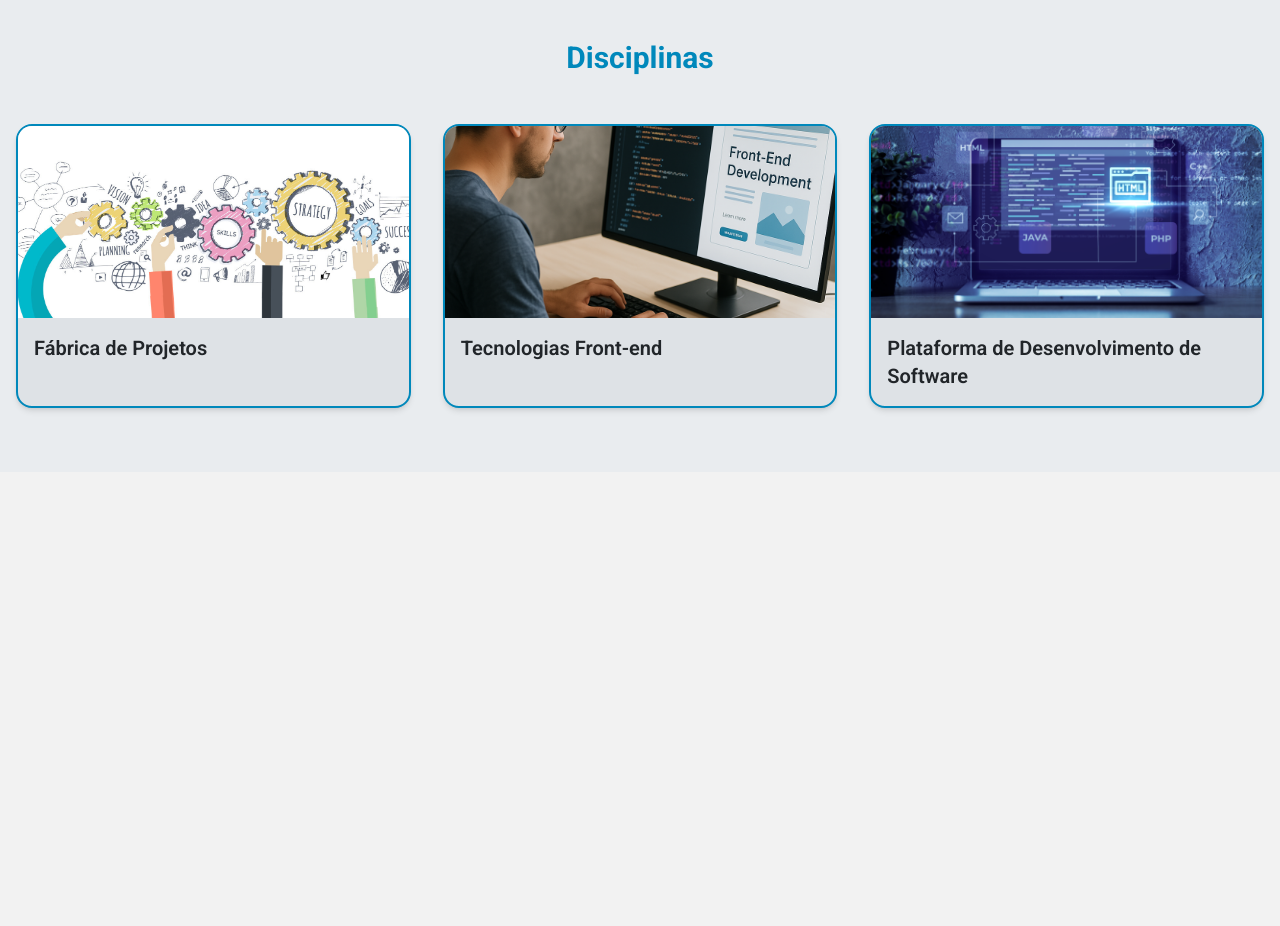
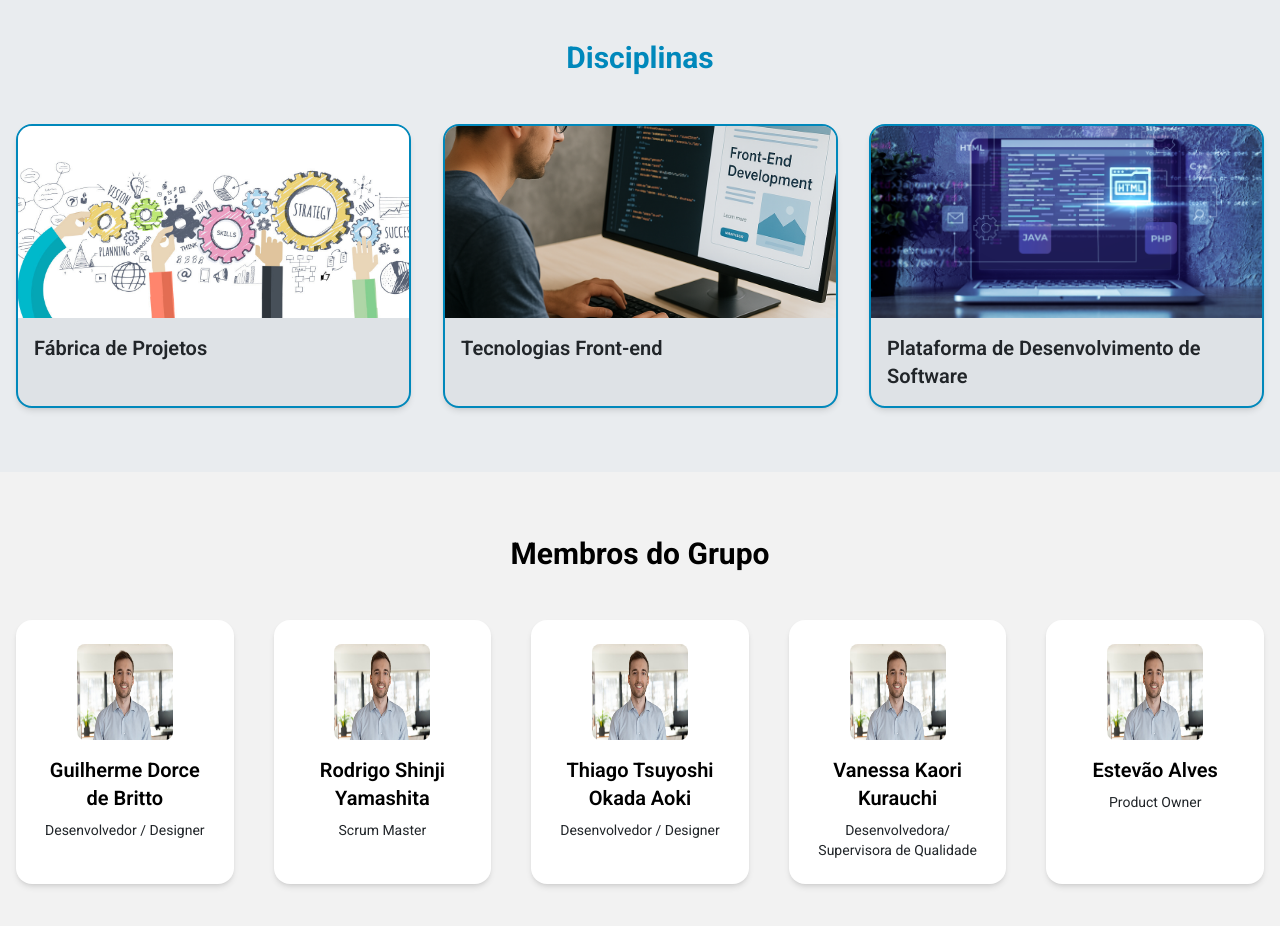
Before and after one commit to VitrineSimples/frontend, a Next.js app: page / in a window 1280 px wide. Shown: the part 1780-2706 px from the top of the page. Before the commit the page ends 2252 px from the top, so only its background shows below. Built offline with nearby package versions, Linux system fonts and the light colour scheme.

Commit message:
refactor: some sections styles and theme dark

```diff
--- a/app/components/LPSections/Disciplinas.tsx
+++ b/app/components/LPSections/Disciplinas.tsx
@@ -53,13 +53,15 @@ export default function Disciplinas() {
 
   return (
     <>
-      <section className="py-16 bg-gray-200">
+      <section className="py-16 bg-gray-200" id="disciplina">
         <div className="container mx-auto px-4">
           <h2 className="text-3xl font-bold text-center mb-12 text-brand-200">
             Disciplinas
           </h2>
           <div className="grid grid-cols-1 md:grid-cols-3 gap-8">
             <div
+              data-aos="flip-left"
+              data-aos-delay="100"
               onClick={() => handleModal(0)}
               className="bg-gray-300 shadow-md rounded-2xl overflow-hidden cursor-pointer border-2 border-brand-200 hover:border-brand-100 transform-border duration-300"
             >
@@ -75,6 +77,8 @@ export default function Disciplinas() {
               </div>
             </div>
             <div
+              data-aos="flip-left"
+              data-aos-delay="200"
               onClick={() => handleModal(1)}
               className="bg-gray-300 shadow-md rounded-2xl overflow-hidden cursor-pointer border-2 border-brand-200 hover:border-brand-100 transform-border duration-300"
             >
@@ -90,6 +94,8 @@ export default function Disciplinas() {
               </div>
             </div>
             <div
+              data-aos="flip-left"
+              data-aos-delay="300"
               onClick={() => handleModal(2)}
               className="bg-gray-300 shadow-md rounded-2xl overflow-hidden cursor-pointer border-2 border-brand-200 hover:border-brand-100 transform-border duration-300"
             >
@@ -120,11 +126,17 @@ function ModalDisciplina(disciplina: iDisciplina): React.ReactElement {
   const { nomeDisciplina, professor, imagem, descricao } = disciplina;
   return (
     <div className="bg-gray-100 rounded-xl p-6 max-w-lg w-full">
-      <h3 className="text-2xl font-bold mb-2 text-center text-brand-200">{nomeDisciplina}</h3>
-      <p className="text-gray-600 mb-4">{descricao}</p>
-      <h3 className="text-2xl font-bold mb-2 text-center flex flex-col gap-2">
-        <span className="text-gray-600 font-light">Docente</span>
-        <span className="text-brand-200">{professor}</span>
+      <h3 className="text-xl md:text-2xl font-bold mb-2 text-center text-brand-200">
+        {nomeDisciplina}
+      </h3>
+      <p className="text-gray-600 mb-4 text-sm md:text-base">{descricao}</p>
+      <h3 className="mb-2 text-center flex flex-col">
+        <span className="text-gray-600 font-light text-lg md:text-xl">
+          Docente
+        </span>
+        <span className="text-brand-200 font-bold text-xl md:text-2xl">
+          {professor}
+        </span>
       </h3>
       <div className="flex justify-center mt-4">
         <Image
--- a/app/components/LPSections/Empresa.tsx
+++ b/app/components/LPSections/Empresa.tsx
@@ -2,7 +2,7 @@ export default function Empresa() {
   return (
     <section id="empresa" className="py-20 bg-gray-100">
       <div className="container mx-auto md:text-center text-left">
-        <div className="max-w-3xl mx-auto px-4 rounded-2xl">
+        <div data-aos="fade-down" className="max-w-3xl mx-auto px-4 rounded-2xl">
           <h2 className="text-3xl font-extrabold mb-6 text-brand-200">
             Sobre a Empresa
           </h2>
--- a/app/components/LPSections/Projeto.tsx
+++ b/app/components/LPSections/Projeto.tsx
@@ -6,7 +6,7 @@ export default function Projeto() {
     <section id="projeto" className="py-16 bg-gray-200">
       <div className="container mx-auto px-4">
         <div className="grid md:grid-cols-2 gap-10 items-center">
-          <div>
+          <div data-aos="fade-right">
             <h2 className="text-3xl font-bold text-brand-200 mb-6">
               Tema do Projeto
             </h2>
@@ -27,7 +27,7 @@ export default function Projeto() {
               com os clientes e potencializar as vendas no ambiente digital.
             </p>
           </div>
-          <div>
+          <div data-aos="fade-left">
             <Image
               src={projetoImage}
               alt="vitrine digital"
--- a/app/components/Modal/Modal.tsx
+++ b/app/components/Modal/Modal.tsx
@@ -32,7 +32,7 @@ export const Modal = ({ children, toggleModal, noClose }: ModalProps) => {
     <div className="fixed inset-0 flex items-center justify-center bg-black/85 z-[1000]">
       <div
         ref={noClose ? null : ref}
-        className="w-fit min-w-[550px] min-h-[450px] bg-gray-100 rounded-lg p-4 relative overflow-y-auto zoom-out-125"
+        className="animate-in zoom-in-70 duration-500 w-fit md:min-w-[550px] my-2 md:max-w-fit max-w-[95vw] min-h-[450px] bg-gray-100 rounded-lg p-4 relative overflow-y-auto zoom-out-125"
       >
         {!noClose && (
           <button
--- a/app/components/SideBar/SideBar.tsx
+++ b/app/components/SideBar/SideBar.tsx
@@ -12,7 +12,7 @@ import {
 import Link from "next/link";
 import { motion } from "framer-motion";
 import Image from "next/image";
-import imagem from "@/public/tree-736885_1280.jpg";
+import imagem from "@/public/userStockImage.jpg";
 import logo from "@/public/logo.svg";
 import { SideBarBody, SideBarLink, SideBar } from "./ConfigSideBar";
 
--- a/app/page.tsx
+++ b/app/page.tsx
@@ -10,9 +10,10 @@ import logo from "@/public/logo.svg";
 import Projeto from "./components/LPSections/Projeto";
 import Empresa from "./components/LPSections/Empresa";
 import Disciplinas from "./components/LPSections/Disciplinas";
+import userStockImage from "@/public/userStockImage.jpg";
 
 const navValues = [
-  { label: "Home", href: "#" },
+  { label: "Home", href: "#home" },
   { label: "Projeto", href: "#projeto" },
   { label: "Disciplina", href: "#disciplina" },
   { label: "Empresa", href: "#empresa" },
@@ -95,6 +96,84 @@ export default function Home() {
       <Projeto />
       <Empresa />
       <Disciplinas />
+      <section id="membros" className="py-16 bg-gray-100">
+        <div className="container mx-auto px-4">
+          <h2 className="text-3xl font-bold text-center mb-12 text-black-700">
+            Membros do Grupo
+          </h2>
+          <div className="grid grid-cols-1 md:grid-cols-2 lg:grid-cols-5 gap-10 ml-auto">
+            <div className="group bg-white rounded-2xl p-6 text-center overflow-hidden cursor-pointer transition-all duration-500 shadow-md hover:scale-105 hover:bg-[#495057]">
+              <Image
+                src={userStockImage}
+                alt="Foto Membro 1"
+                className="w-24 h-24 mx-auto rounded-lg mb-4"
+              />
+              <h3 className="text-xl font-semibold text-black group-hover:text-white transition-colors duration-300">
+                Guilherme Dorce de Britto
+              </h3>
+              <p className="text-sm text-gray-600 mt-2 group-hover:text-white transition-colors duration-300">
+                Desenvolvedor / Designer
+              </p>
+            </div>
+
+            <div className="group bg-white rounded-2xl p-6 text-center overflow-hidden cursor-pointer transition-all duration-500 shadow-md hover:scale-105 hover:bg-[#495057]">
+              <Image
+                src={userStockImage}
+                alt="Foto Membro 2"
+                className="w-24 h-24 mx-auto rounded-lg mb-4"
+              />
+              <h3 className="text-xl font-semibold group-hover:text-white transition-colors duration-300">
+                Rodrigo Shinji Yamashita
+              </h3>
+              <p className="text-sm text-gray-600 mt-2 group-hover:text-white transition-colors duration-300">
+                Scrum Master
+              </p>
+            </div>
+
+            <div className="group bg-white rounded-2xl p-6 text-center overflow-hidden cursor-pointer transition-all duration-500 shadow-md hover:scale-105 hover:bg-[#495057]">
+              <Image
+                src={userStockImage}
+                alt="Foto Membro 3"
+                className="w-24 h-24 mx-auto rounded-lg mb-4"
+              />
+              <h3 className="text-xl font-semibold group-hover:text-white transition-colors duration-300">
+                Thiago Tsuyoshi Okada Aoki
+              </h3>
+              <p className="text-sm text-gray-600 mt-2 group-hover:text-white transition-colors duration-300">
+                Desenvolvedor / Designer
+              </p>
+            </div>
+
+            <div className="group bg-white rounded-2xl p-6 text-center overflow-hidden cursor-pointer transition-all duration-500 shadow-md hover:scale-105 hover:bg-[#495057]">
+              <Image
+                src={userStockImage}
+                alt="Foto Membro 4"
+                className="w-24 h-24 mx-auto rounded-lg mb-4"
+              />
+              <h3 className="text-xl font-semibold group-hover:text-white transition-colors duration-300">
+                Vanessa Kaori Kurauchi
+              </h3>
+              <p className="text-sm text-gray-600 mt-2 group-hover:text-white transition-colors duration-300">
+                Desenvolvedora/ Supervisora de Qualidade
+              </p>
+            </div>
+
+            <div className="group bg-white rounded-2xl p-6 text-center overflow-hidden cursor-pointer transition-all duration-500 shadow-md hover:scale-105 hover:bg-[#495057]">
+              <Image
+                src={userStockImage}
+                alt="Foto Membro 5"
+                className="w-24 h-24 mx-auto rounded-lg mb-4"
+              />
+              <h3 className="text-xl font-semibold group-hover:text-white transition-colors duration-300">
+                Estevão Alves
+              </h3>
+              <p className="text-sm text-gray-600 mt-2 group-hover:text-white transition-colors duration-300">
+                Product Owner
+              </p>
+            </div>
+          </div>
+        </div>
+      </section>
     </>
   );
 }
```
Also changed, not shown: public/tree-736885_1280.jpg (deleted), public/userStockImage.jpg (added).
